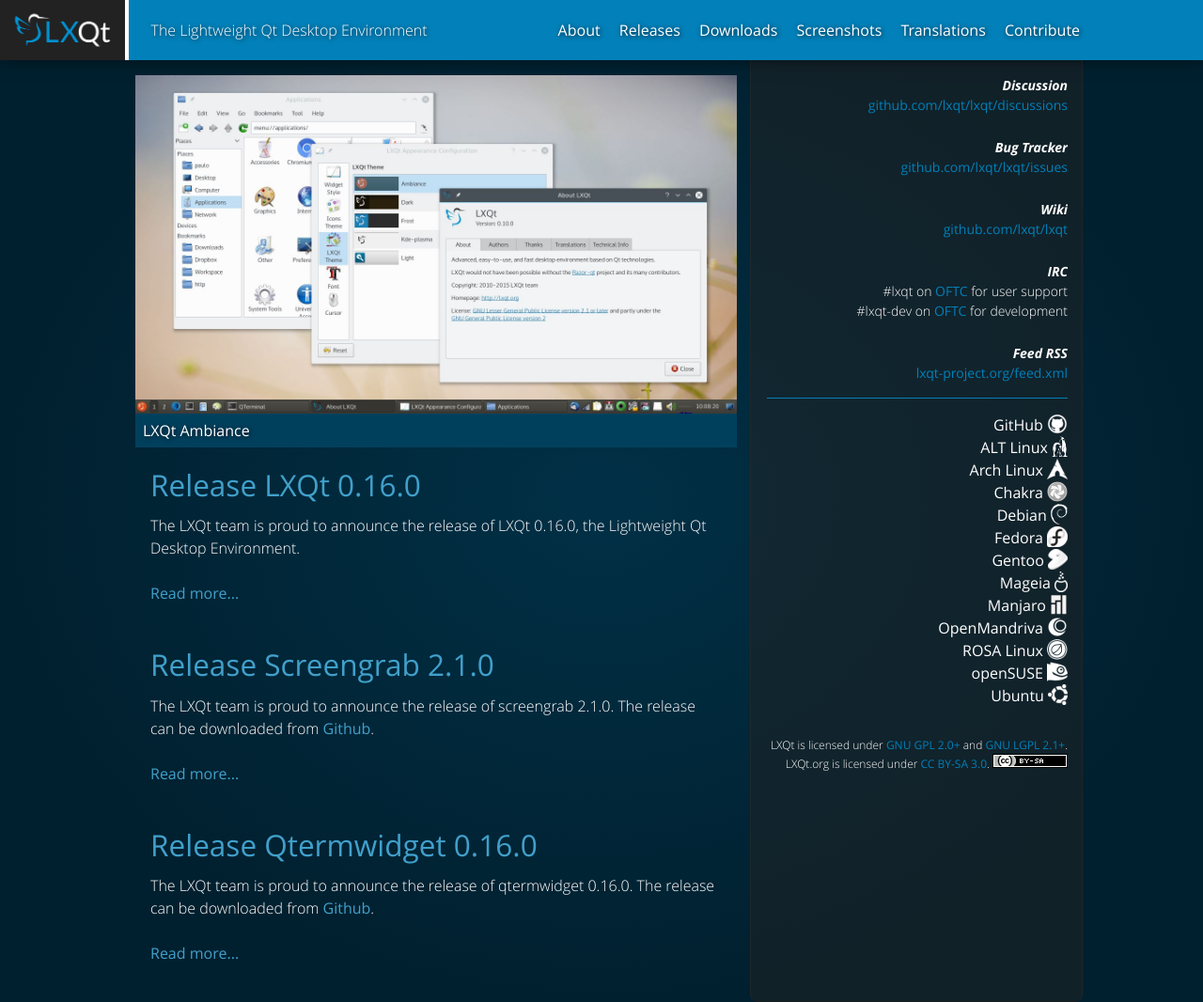
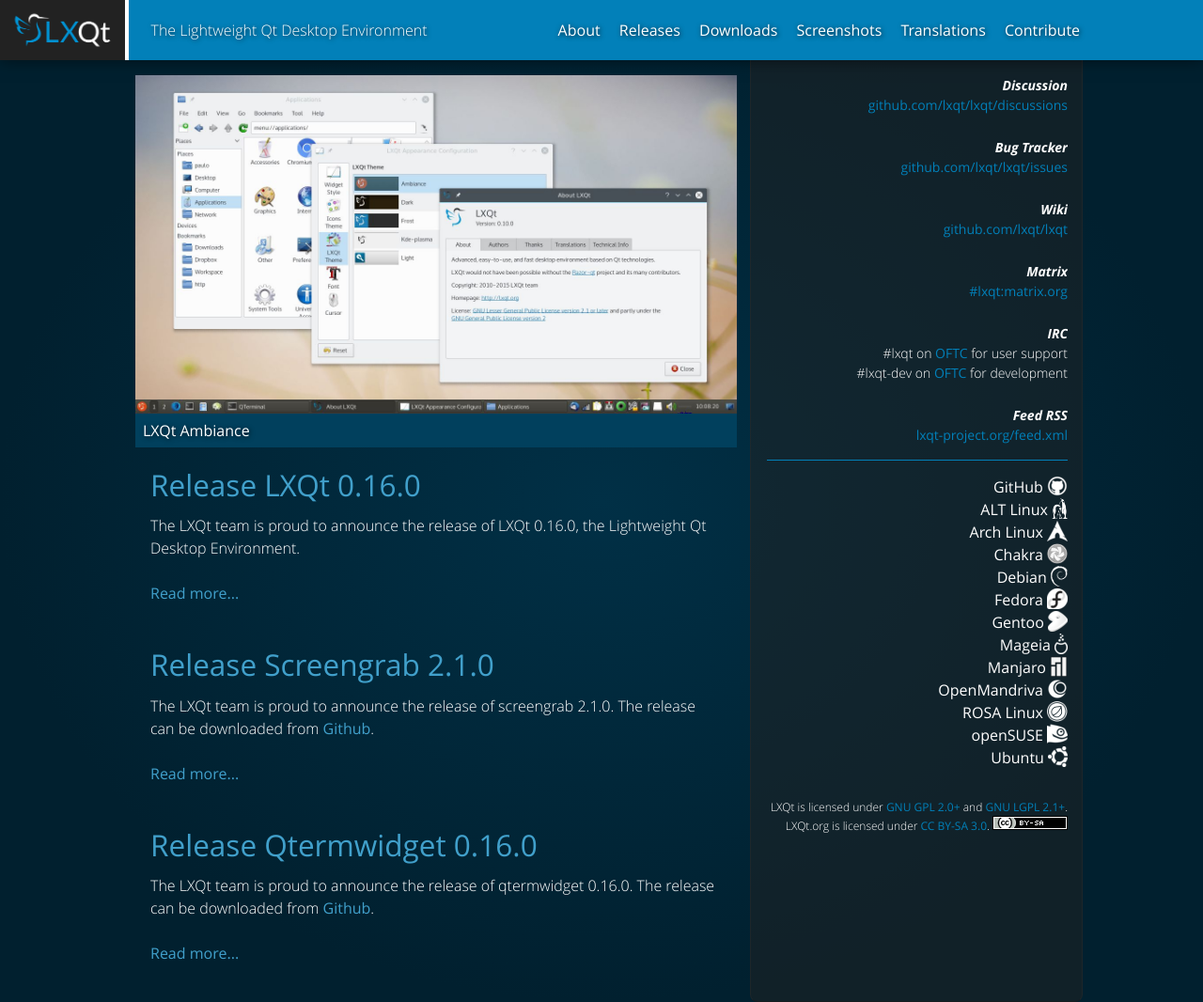
Before and after one commit to lxqt/lxqt.github.io, a Jekyll site: the page built from index.html, in a window 1280 px wide. Shown: the whole page at 94% size. Built offline with Jekyll 4.4.1, drawn with Linux system fonts in a browser that asks for light colours.

Commit message:
Add link for Matrix room.

```diff
--- a/_includes/links.html
+++ b/_includes/links.html
@@ -42,6 +42,12 @@
                     <p><a href="https://github.com/lxqt/lxqt/wiki">github.com/lxqt/lxqt</a></p>
                 </dd>
                 <dt>
+                    <p>Matrix</p>
+                </dt>
+                <dd>
+                    <p><a href="https://matrix.to/#/#lxqt:matrix.org">#lxqt:matrix.org</a></p>
+                </dd>
+                <dt>
                     <p>IRC</p>
                 </dt>
                 <dd>
```
